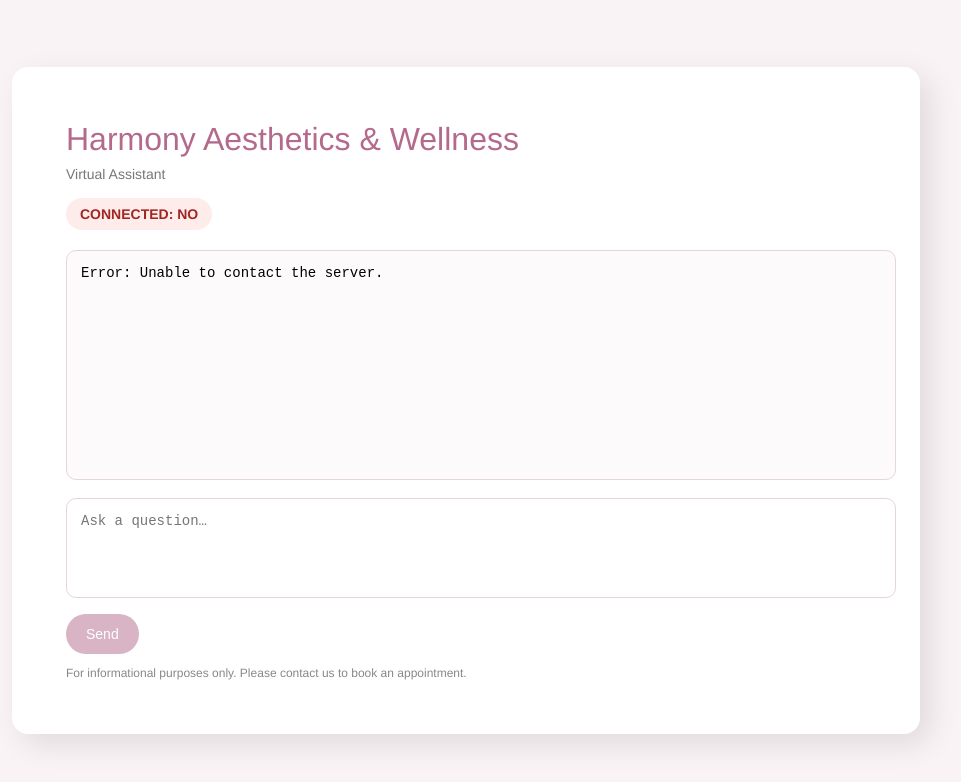
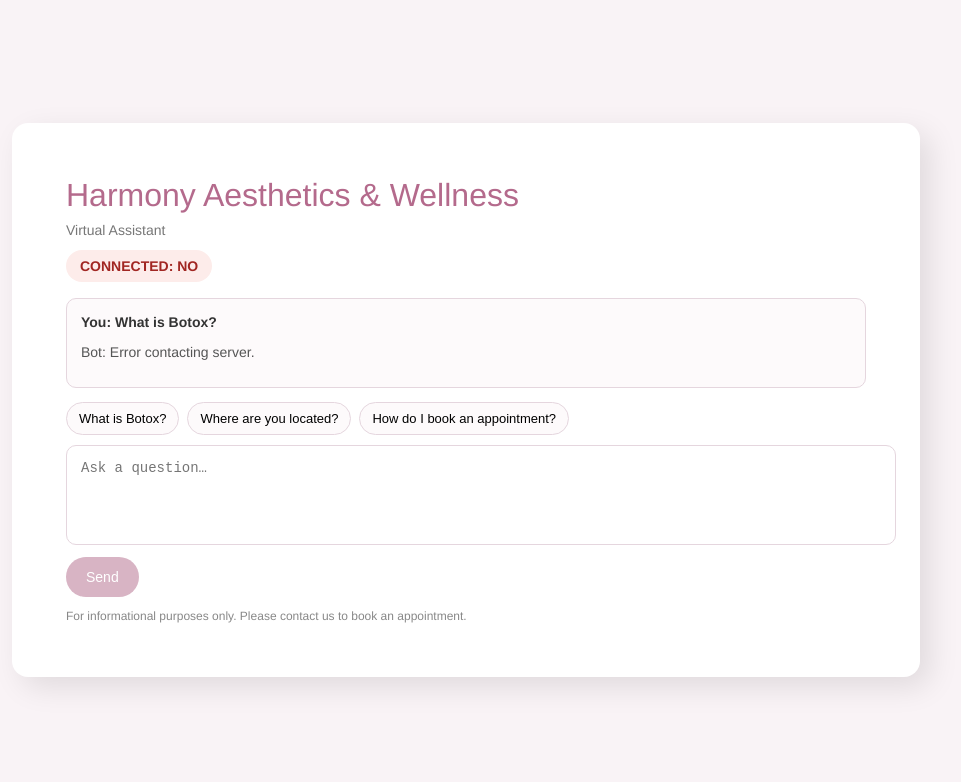
Before and after one commit to peyton150-startup/Harmony-Aesthetics---Wellness-Chatbot_AI, a plain HTML site: page frontend/index.html in a window 1280 px wide. Both pictures are taken after a click on the button "What is Botox?". Shown: the whole page, without its empty margins (174-1135 px from the left). Drawn offline with Linux system fonts and the light colour scheme; no server answers.

Commit message:
Update index.html

```diff
--- a/frontend/index.html
+++ b/frontend/index.html
@@ -23,6 +23,8 @@
       border-radius: 16px;
       box-shadow: 10px 10px 30px rgba(0,0,0,0.1);
       padding: 54px;
+      display: flex;
+      flex-direction: column;
     }
 
     h1 {
@@ -34,7 +36,7 @@
     .subtitle {
       font-size: 14px;
       color: #777;
-      margin-bottom: 16px;
+      margin-bottom: 12px;
     }
 
     #indicator {
@@ -43,18 +45,45 @@
       border-radius: 20px;
       font-size: 14px;
       font-weight: bold;
-      margin-bottom: 20px;
+      margin-bottom: 16px;
+      width: fit-content;
     }
 
     .yes { background: #e6f4ec; color: #1e7f43; }
     .no  { background: #fdecea; color: #a12622; }
+
+    /* 🔹 Chat history */
+    #chat {
+      flex: 1;
+      border: 1px solid #e5d6de;
+      border-radius: 10px;
+      padding: 14px;
+      overflow-y: auto;
+      background: #fdfafb;
+      margin-bottom: 14px;
+    }
+
+    .message {
+      margin-bottom: 10px;
+      line-height: 1.4;
+      font-size: 14px;
+    }
+
+    .user {
+      font-weight: bold;
+      color: #333;
+    }
+
+    .bot {
+      color: #555;
+    }
 
     /* 🔹 Starter prompts */
     #starter-prompts {
       display: flex;
       gap: 8px;
       flex-wrap: wrap;
-      margin-bottom: 14px;
+      margin-bottom: 10px;
     }
 
     .prompt-chip {
@@ -71,22 +100,13 @@
       background: #f1e6ec;
     }
 
-    .chat-output, .chat-input {
+    textarea {
       width: 100%;
       border: 1px solid #e5d6de;
       border-radius: 10px;
       padding: 14px;
       font-size: 14px;
       resize: none;
-    }
-
-    .chat-output {
-      height: 200px;
-      background: #fdfafb;
-      margin-bottom: 14px;
-    }
-
-    .chat-input {
       height: 70px;
       margin-bottom: 12px;
     }
@@ -99,6 +119,7 @@
       border-radius: 30px;
       font-size: 14px;
       cursor: pointer;
+      align-self: flex-start;
     }
 
     button:disabled {
@@ -121,19 +142,18 @@
 
   <div id="indicator">Checking connection…</div>
 
-  <!-- Answers -->
-  <textarea id="output" class="chat-output" readonly></textarea>
+  <!-- Chat history -->
+  <div id="chat"></div>
 
-  <!-- 🔹 Starter prompt chips (NOW ABOVE INPUT) -->
+  <!-- Starter prompts -->
   <div id="starter-prompts">
     <button class="prompt-chip">What is Botox?</button>
     <button class="prompt-chip">Where are you located?</button>
     <button class="prompt-chip">How do I book an appointment?</button>
   </div>
 
-  <!-- User input -->
-  <textarea id="input" class="chat-input" placeholder="Ask a question…"></textarea>
-
+  <!-- Input -->
+  <textarea id="input" placeholder="Ask a question…"></textarea>
   <button id="sendBtn" disabled>Send</button>
 
   <div class="footer-note">
@@ -145,16 +165,22 @@
   const API_BASE = "https://harmony-aesthetics-wellness-chatbot-ai.onrender.com";
 
   const indicator = document.getElementById("indicator");
-  const output = document.getElementById("output");
+  const chat = document.getElementById("chat");
   const input = document.getElementById("input");
   const sendBtn = document.getElementById("sendBtn");
-  const starterPrompts = document.getElementById("starter-prompts");
+
+  function addMessage(text, className) {
+    const div = document.createElement("div");
+    div.className = `message ${className}`;
+    div.textContent = text;
+    chat.appendChild(div);
+    chat.scrollTop = chat.scrollHeight;
+  }
 
   async function checkConnection() {
     try {
       const res = await fetch(`${API_BASE}/health`);
       if (!res.ok) throw new Error();
-
       indicator.textContent = "CONNECTED: YES";
       indicator.className = "yes";
       sendBtn.disabled = false;
@@ -169,7 +195,7 @@
     const message = messageOverride || input.value.trim();
     if (!message) return;
 
-    output.value = "Thinking…";
+    addMessage(`You: ${message}`, "user");
     input.value = "";
 
     try {
@@ -180,17 +206,14 @@
       });
 
       const data = await res.json();
-      output.value = data.answer || "No response.";
+      addMessage(`Bot: ${data.answer || "No response."}`, "bot");
     } catch {
-      output.value = "Error: Unable to contact the server.";
+      addMessage("Bot: Error contacting server.", "bot");
     }
   }
 
   document.querySelectorAll(".prompt-chip").forEach(btn => {
-    btn.addEventListener("click", () => {
-      sendMessage(btn.innerText);
-      starterPrompts.style.display = "none";
-    });
+    btn.addEventListener("click", () => sendMessage(btn.innerText));
   });
 
   sendBtn.addEventListener("click", () => sendMessage());
```
